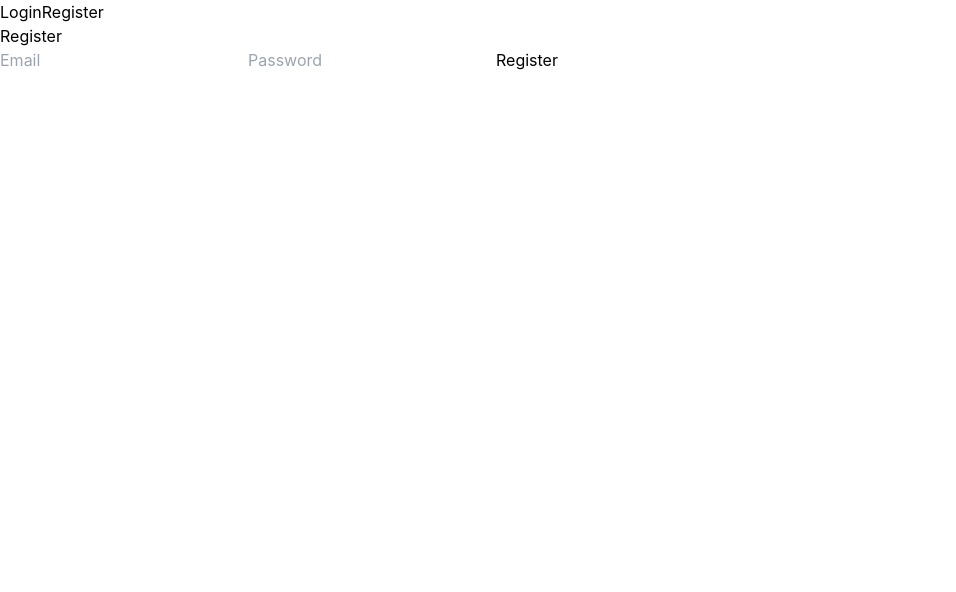
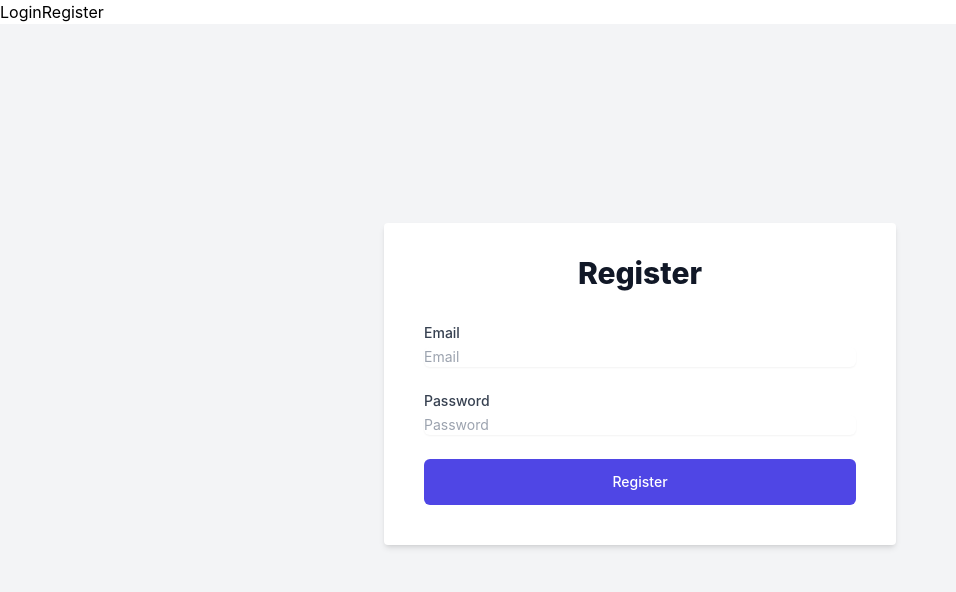
Before and after one commit to P4r1nc3/UJ_E-Business, a React (Create React App) app in the folder exercise08-oauth2/frontend/: page /register in a window 1280 px wide. Shown: the top 592 px of the page, without its empty margins (0-956 px from the left). Built offline with nearby package versions, Linux system fonts and the light colour scheme.

Commit message:
Styled Register form with tailwind css

```diff
--- a/exercise08-oauth2/frontend/src/components/Register.js
+++ b/exercise08-oauth2/frontend/src/components/Register.js
@@ -10,21 +10,38 @@ const Register = () => {
     const handleSubmit = async (e) => {
         e.preventDefault();
         try {
-            const response = await axios.post('http://localhost:3001/api/user/register', { email, password });
+            await axios.post('http://localhost:3001/api/user/register', { email, password });
             navigate("/dashboard");
         } catch (error) {
-            alert('Registration failed: ', error.response.data);
+            alert('Registration failed: ' + (error.response && error.response.data ? error.response.data : error.message));
         }
     };
 
     return (
-        <div>
-            <h2>Register</h2>
-            <form onSubmit={handleSubmit}>
-                <input type="email" placeholder="Email" value={email} onChange={e => setEmail(e.target.value)} required />
-                <input type="password" placeholder="Password" value={password} onChange={e => setPassword(e.target.value)} required />
-                <button type="submit">Register</button>
-            </form>
+        <div style={{ minHeight: 'calc(100vh - 4rem)' }} className="flex justify-center items-center bg-gray-100">
+            <div className="w-full max-w-lg bg-white shadow-md rounded px-10 pt-8 pb-10 mb-4">
+                <h2 className="mb-8 text-center text-3xl font-extrabold text-gray-900">Register</h2>
+                <form onSubmit={handleSubmit} className="space-y-6">
+                    <div>
+                        <label className="block text-sm font-medium text-gray-700">Email</label>
+                        <input type="email" placeholder="Email" value={email}
+                               onChange={e => setEmail(e.target.value)}
+                               className="mt-1 focus:ring-indigo-500 focus:border-indigo-500 block w-full shadow-sm sm:text-sm border-gray-300 rounded-md"
+                               required />
+                    </div>
+                    <div>
+                        <label className="block text-sm font-medium text-gray-700">Password</label>
+                        <input type="password" placeholder="Password" value={password}
+                               onChange={e => setPassword(e.target.value)}
+                               className="mt-1 focus:ring-indigo-500 focus:border-indigo-500 block w-full shadow-sm sm:text-sm border-gray-300 rounded-md"
+                               required />
+                    </div>
+                    <button type="submit"
+                            className="group relative w-full flex justify-center py-3 px-4 border border-transparent text-sm font-medium rounded-md text-white bg-indigo-600 hover:bg-indigo-700 focus:outline-none focus:ring-2 focus:ring-offset-2 focus:ring-indigo-500">
+                        Register
+                    </button>
+                </form>
+            </div>
         </div>
     );
 };
```
